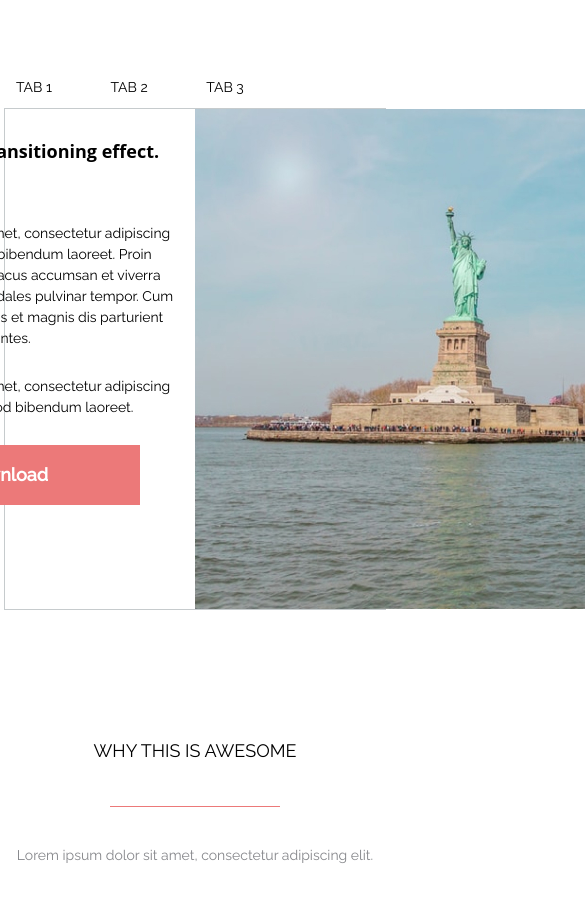
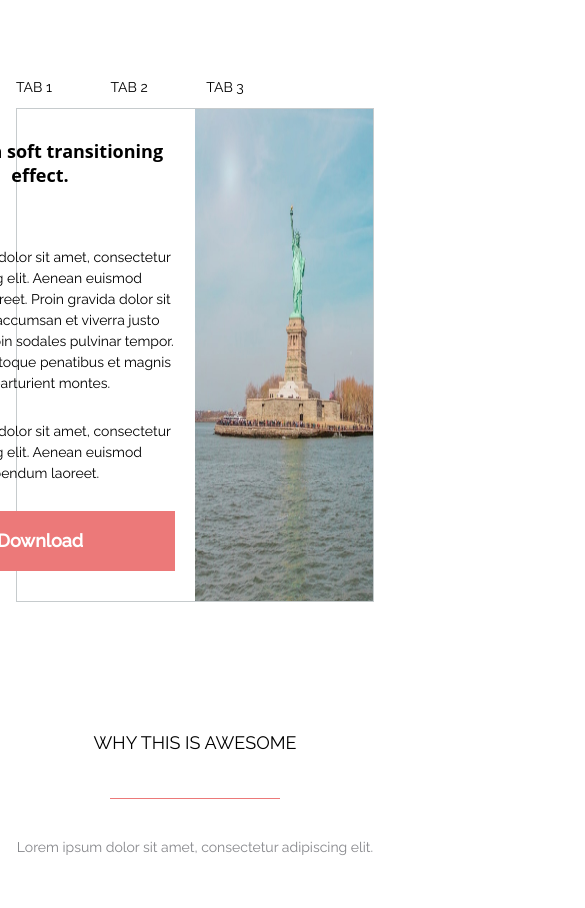
Before and after one commit to marinelloo/TMS-FE24, a plain HTML site: page index.html in a window 390 px wide. Shown: the part 1388-2296 px from the top of the page, 585 px wide, since content can reach past the window. Drawn offline with Linux system fonts and the light colour scheme.

Commit message:
fix image responsive

```diff
--- a/css/styles.css
+++ b/css/styles.css
@@ -285,8 +285,9 @@ h4, .title4 {
 
 .tabs-content{
     border: 1px solid #C6CBCD;
-    flex-wrap: nowrap;
-    align-items: stretch;
+    display: grid;
+    grid-template-columns: 50% 50%;
+    justify-items: self-end;
 }
 
 .tabs-content__left{
@@ -302,12 +303,11 @@ h4, .title4 {
     margin-bottom: 27px;
 }
 
-.tabs-content__image {
-    max-width: 100%;
-    max-height: 100%;
-    flex-shrink: 0;
-    object-fit: cover;
-    padding-left: 30px;
+.tabs-content__image img{
+    width: 100%;
+    height: 100%;
+    object-fit: fill;
+    /* justify-self: stretch; */
 }
 
 /*Awesome section*/
@@ -497,13 +497,12 @@ h4, .title4 {
 }
 
 .contact-form__row textarea {
-    height: 100%;
     resize: none;
+    height: 252px;
 }
 
 
 .contact-input{
-    /* width: 571px; */
     font-size: 14px;
     line-height: 19px;
     font-family: 'Open Sans', sans-serif;
--- a/index.html
+++ b/index.html
@@ -93,9 +93,8 @@
                             <li>TAB 3</li>
                         </ul>
                     </div>
-                            <div class="row tabs-content">
-                                <!-- <div class="col-xl-6 tabs-content"> -->
-                                <div class="col-xl-6 tabs-content__left">
+                        <div class="tabs-content">
+                            <div class="tabs-content__left">
                                 <h3 class="title3 tabs-content__title">Tabs with soft transitioning effect.</h3>
                                 <p class="tabs-content__text">Lorem ipsum dolor sit amet, consectetur adipiscing elit. Aenean euismod bibendum laoreet. Proin gravida dolor sit amet lacus accumsan et viverra justo commodo. Proin sodales pulvinar tempor. Cum sociis natoque
                                 penatibus et magnis dis parturient montes.
@@ -105,10 +104,9 @@
                                 </p>
                                 <a href="#" title="Download" class= "button">Download</a>
                             </div>
-                                        <div class="col-xl-6 tabs-content__image">
-                                        <img src="/images/large_image1.jpg" alt="Large Image" class="img-fluid">
+                        <div class="tabs-content__image">
+                                <img src="/images/large_image1.jpg" alt="Large Image">
                         </div>
-                        <!-- </div> -->
                     </div>
                 </div>
             </section>
```
Lines whose indentation alone changed are shown as unchanged.
